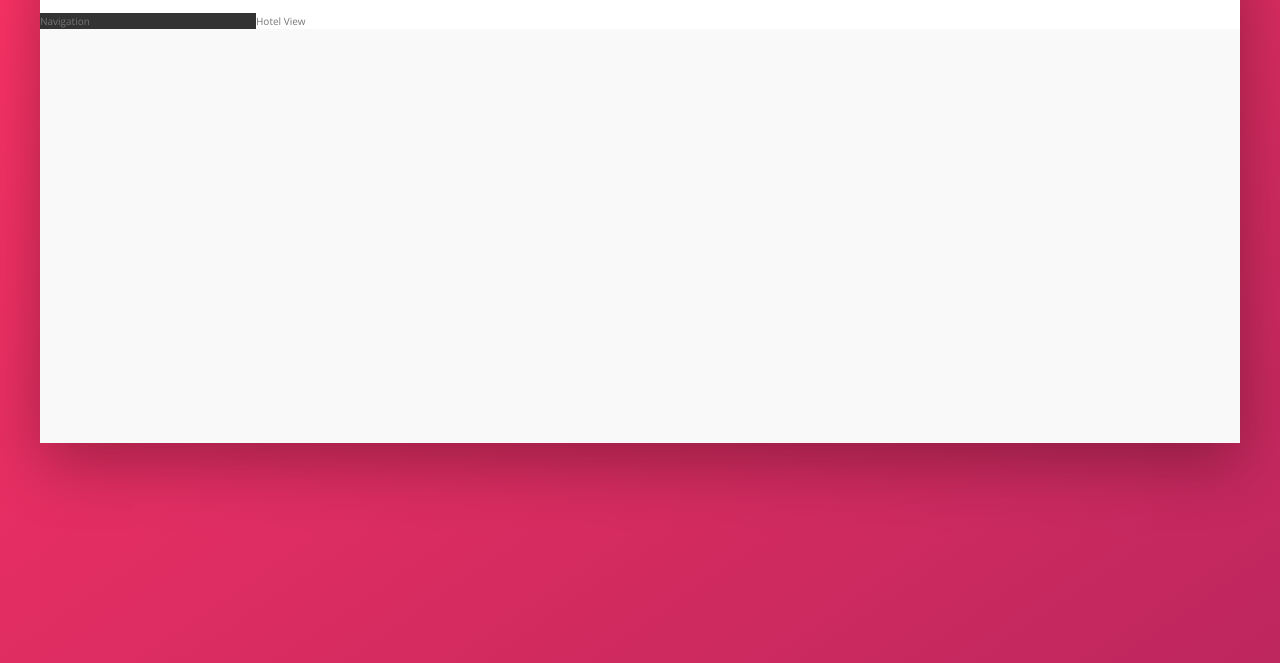
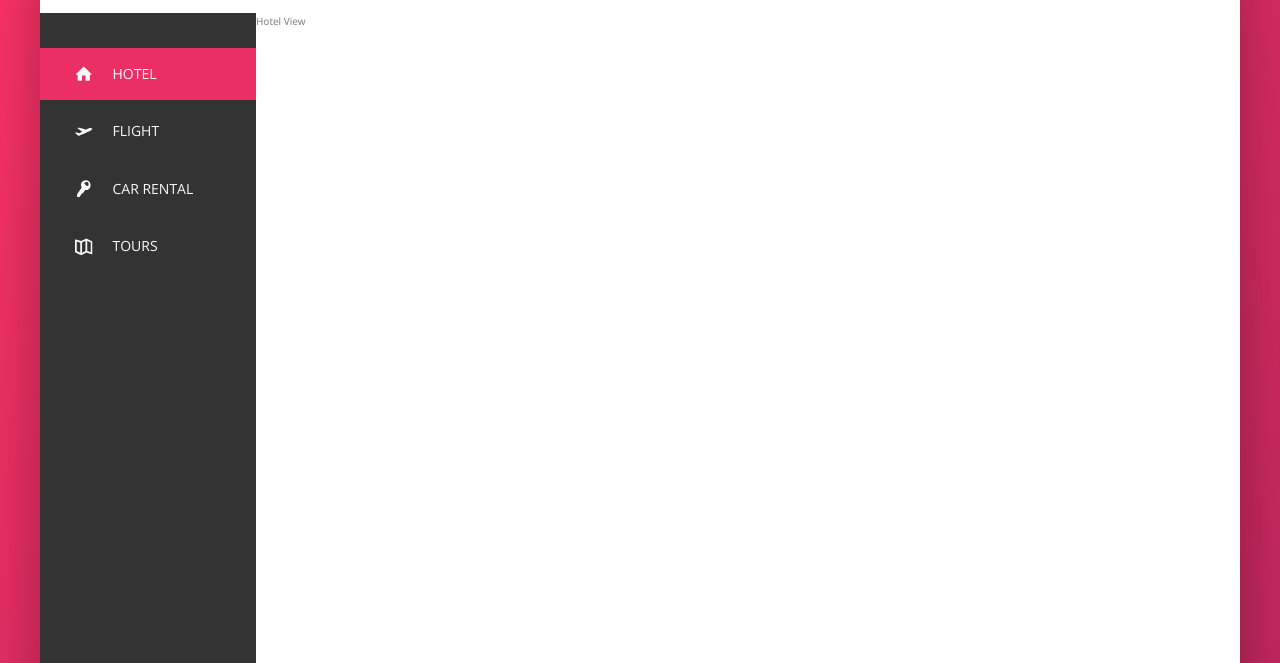
Before and after one commit to DrMalina/css_cardio, a website: page flexbox/index.html in a window 1280 px wide. Shown: the part 137-800 px from the top of the page. Drawn offline with nearby package versions, Linux system fonts and the light colour scheme.

Commit message:
Add side-nav

```diff
--- a/flexbox/index.html
+++ b/flexbox/index.html
@@ -47,7 +47,43 @@
         </nav>
       </header>
       <div class="content">
-        <nav class="sidebar">Navigation</nav>
+        <nav class="sidebar">
+          <ul class="side-nav">
+            <li class="side-nav__item side-nav__item--active">
+              <a href="#" class="side-nav__link">
+                <svg class="side-nav__icon">
+                  <use xlink:href="img/sprite.svg#icon-home"></use>
+                  <span>Hotel</span>
+                </svg>
+              </a>
+            </li>
+            <li class="side-nav__item">
+              <a href="#" class="side-nav__link">
+                <svg class="side-nav__icon">
+                  <use xlink:href="img/sprite.svg#icon-aircraft-take-off"></use>
+                  <span>Flight</span>
+                </svg>
+              </a>
+            </li>
+            <li class="side-nav__item">
+              <a href="#" class="side-nav__link">
+                <svg class="side-nav__icon">
+                  <use xlink:href="img/sprite.svg#icon-key"></use>
+                  <span>Car rental</span>
+                </svg>
+              </a>
+            </li>
+            <li class="side-nav__item">
+              <a href="#" class="side-nav__link">
+                <svg class="side-nav__icon">
+                  <use xlink:href="img/sprite.svg#icon-map"></use>
+                  <span>Tours</span>
+                </svg>
+              </a>
+            </li>
+          </ul>
+          <div class="legal">&copy; 2020 by trillo. All rights reserved.</div>
+        </nav>
         <main class="hotel-view">Hotel View</main>
       </div>
     </div>
--- a/flexbox/sass/_components.scss
+++ b/flexbox/sass/_components.scss
@@ -110,3 +110,70 @@
     margin-right: 0.8rem;
   }
 }
+
+///////////////////////////////////////////
+/* SIDE NAVIGATION*/
+
+.side-nav {
+  font-size: 1.4rem;
+  list-style: none;
+  margin-top: 3.5rem;
+
+  &__item {
+    position: relative;
+
+    &:not(:last-child) {
+      margin-bottom: 0.5rem;
+    }
+  }
+
+  &__item::before {
+    content: '';
+    position: absolute;
+    left: 0;
+    height: 100%;
+    width: 3px;
+    background-color: var(--color-primary);
+    transform: scaleY(0);
+    transition: transform 0.2s, width 0.4s cubic-bezier(1, 0, 0, 1) 0.2s,
+      background-color 0.1s;
+  }
+
+  &__item:hover::before,
+  &__item--active::before {
+    transform: scaleY(1);
+    width: 100%;
+  }
+
+  &__item:active::before {
+    background-color: var(--color-primary-light);
+  }
+
+  &__link:link,
+  &__link:visited {
+    color: var(--color-grey-light-1);
+    text-decoration: none;
+    text-transform: uppercase;
+    display: block;
+    padding: 1.5rem 3.5rem;
+    position: relative;
+    z-index: 10;
+
+    display: flex;
+    align-items: center;
+  }
+
+  &__icon {
+    width: 1.75rem;
+    height: 1.75rem;
+    margin-right: 2rem;
+    fill: currentColor;
+  }
+}
+
+.legal {
+  font-size: 1.2rem;
+  color: var(--color-grey-light-4);
+  text-align: center;
+  padding: 2.5rem;
+}
--- a/flexbox/sass/_layout.scss
+++ b/flexbox/sass/_layout.scss
@@ -24,9 +24,13 @@
 .sidebar {
   background-color: var(--color-grey-dark-1);
   flex: 0 0 18%;
+  display: flex;
+  flex-direction: column;
+  justify-content: space-between;
 }
 
 .hotel-view {
   background-color: #fff;
   flex: 1;
+  height: 80rem;
 }
```
Also changed, not shown: flexbox/css/style.css.
